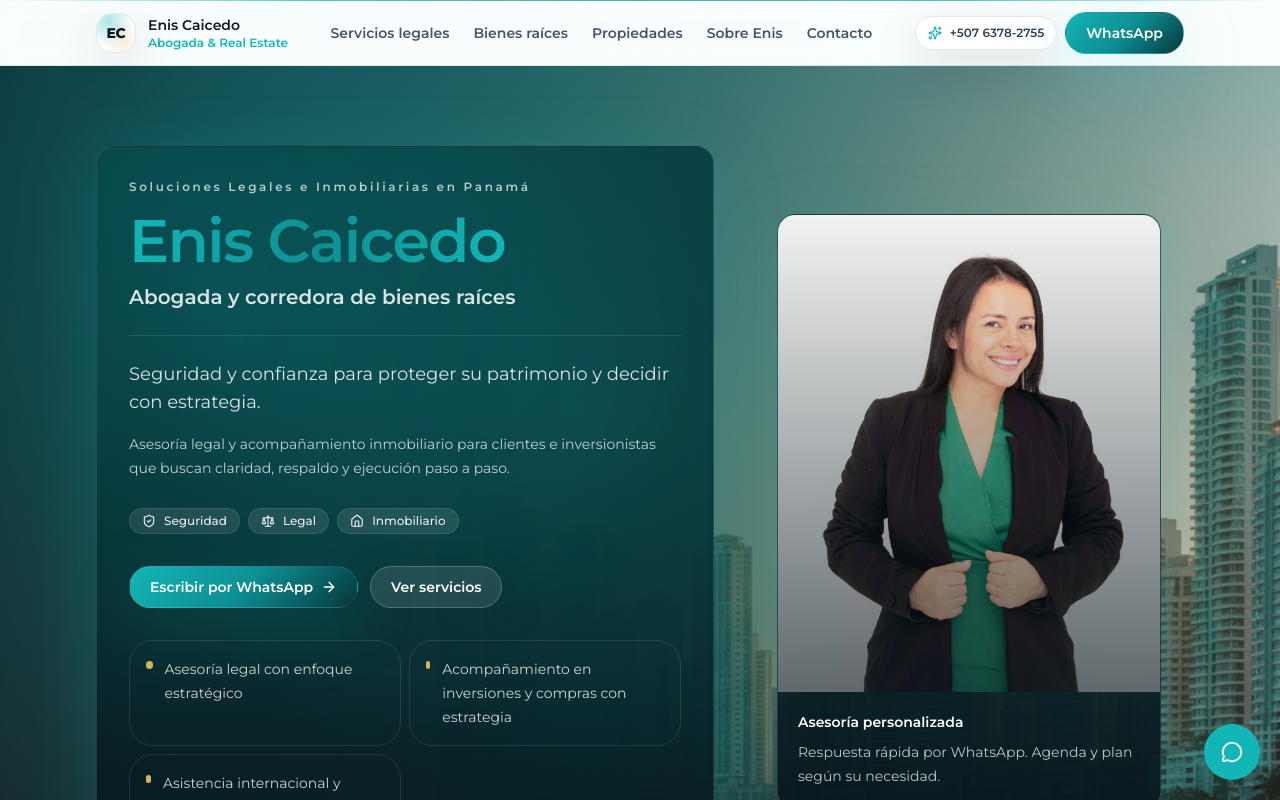
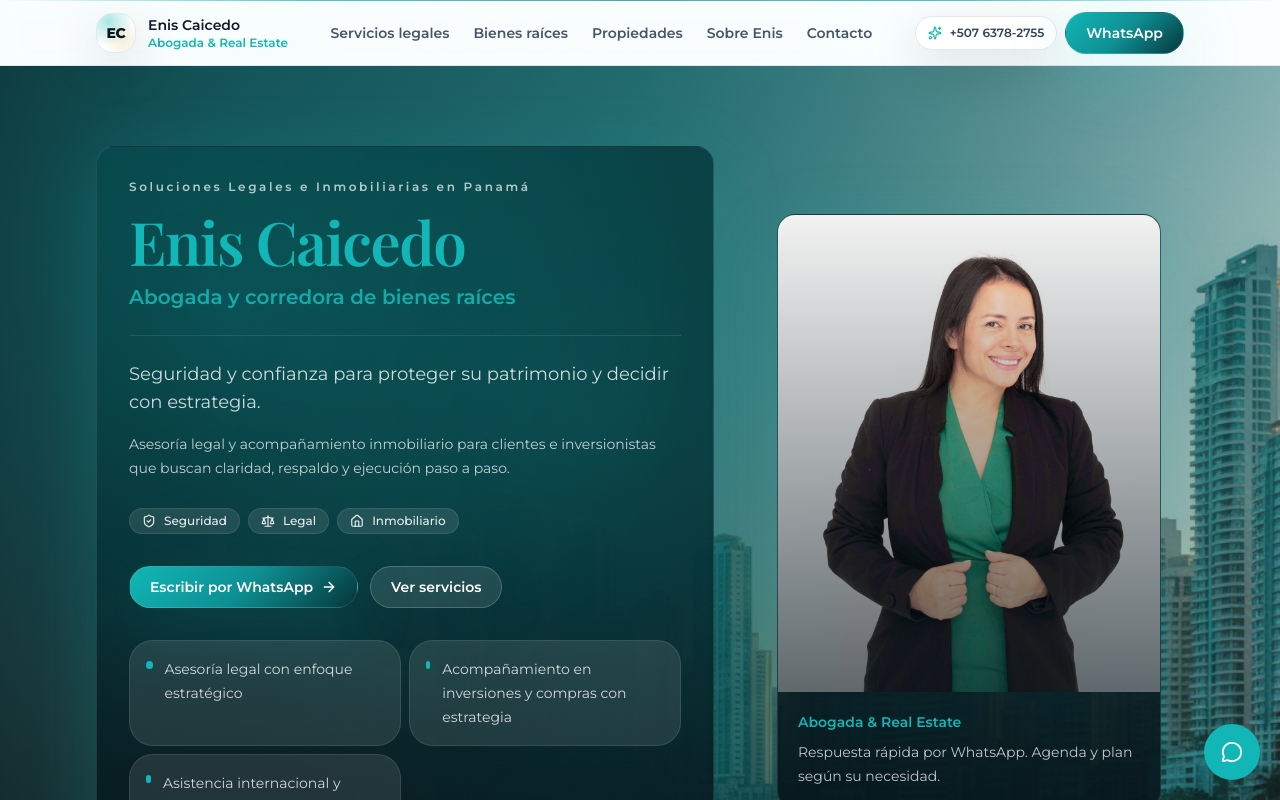
Before and after one commit to lulabtechnology/Enis-caicedo, a Next.js app: page / in a window 1280 px wide. Shown: the top 800 px of the page. Built offline with nearby package versions, Linux system fonts and the light colour scheme; a web font is replaced by a local one.

Commit message:
Update Hero.tsx

```diff
--- a/components/site/Hero.tsx
+++ b/components/site/Hero.tsx
@@ -21,10 +21,10 @@ export default function Hero() {
         <Image src="/images/hero-mobile.jpg" alt="Hero Enis Caicedo móvil" fill priority className="object-cover" />
       </div>
 
-      {/* Overlay palette fuerte */}
+      {/* Overlay: SOLO VERDES (sin dorado) */}
       <div className="absolute inset-0 bg-[linear-gradient(90deg,rgba(7,22,28,0.92),rgba(6,55,59,0.72),rgba(7,22,28,0.18))]" />
       <div className="absolute inset-0 bg-[radial-gradient(circle_at_18%_20%,rgba(18,182,182,0.30),transparent_60%)]" />
-      <div className="absolute inset-0 bg-[radial-gradient(circle_at_78%_40%,rgba(214,177,94,0.18),transparent_60%)]" />
+      <div className="absolute inset-0 bg-[radial-gradient(circle_at_78%_40%,rgba(18,182,182,0.18),transparent_60%)]" />
 
       <Container>
         <div className="relative grid min-h-[78vh] items-center py-14 sm:py-20">
@@ -36,17 +36,18 @@ export default function Hero() {
                   {site.tagline}
                 </p>
 
-                <h1 className="mt-4 text-4xl font-semibold tracking-tight text-white sm:text-5xl lg:text-6xl">
-                  <span className="text-brand-gradient">{copy.hero.name}</span>
+                <h1 className="mt-4 font-display text-4xl font-semibold tracking-tight text-[#12B6B6] sm:text-5xl lg:text-6xl">
+                  {copy.hero.name}
                 </h1>
 
-                <p className="mt-3 text-lg font-semibold text-white/85 sm:text-xl">
+                {/* Subtítulo (4ta imagen) */}
+                <p className="mt-3 text-lg font-semibold text-[#12B6B6] opacity-90 sm:text-xl">
                   {copy.hero.role}
                 </p>
 
                 <div className="mt-6 h-px w-full bg-white/10" />
 
-                <p className="mt-6 text-base leading-7 text-white/85 sm:text-lg">
+                <p className="mt-6 text-base leading-7 text-white/80 sm:text-lg">
                   {copy.hero.headline}
                 </p>
 
@@ -64,15 +65,22 @@ export default function Hero() {
                   <Button href={waHref} variant="primary">
                     {copy.hero.primaryCta} <ArrowRight size={16} />
                   </Button>
-                  <Button href="/servicios-legales" variant="secondary" className="bg-white/10 text-white border-white/20 hover:border-white/35">
+                  <Button
+                    href="/servicios-legales"
+                    variant="secondary"
+                    className="bg-white/10 text-white border-white/20 hover:border-white/30"
+                  >
                     {copy.hero.secondaryCta}
                   </Button>
                 </div>
 
                 <div className="mt-8 grid gap-2 sm:grid-cols-2">
                   {copy.hero.bullets.map((b) => (
-                    <div key={b} className="flex items-start gap-3 rounded-3xl border border-white/10 bg-white/8 p-4">
-                      <span className="mt-1 h-2 w-2 rounded-full bg-brand-gold" />
+                    <div
+                      key={b}
+                      className="flex items-start gap-3 rounded-3xl border border-white/10 bg-white/10 p-4"
+                    >
+                      <span className="mt-1 h-2 w-2 rounded-full bg-[#12B6B6]" />
                       <p className="text-sm leading-6 text-white/80">{b}</p>
                     </div>
                   ))}
@@ -108,8 +116,11 @@ export default function Hero() {
                     <div className="absolute inset-0 bg-[linear-gradient(180deg,transparent,rgba(7,22,28,0.62))]" />
                   </div>
 
+                  {/* 5ta imagen: un solo color + texto requerido */}
                   <div className="p-5">
-                    <p className="text-sm font-semibold text-white">Asesoría personalizada</p>
+                    <p className="text-sm font-semibold text-[#12B6B6]">
+                      Abogada &amp; Real Estate
+                    </p>
                     <p className="mt-2 text-sm leading-6 text-white/75">
                       Respuesta rápida por WhatsApp. Agenda y plan según su necesidad.
                     </p>
```
